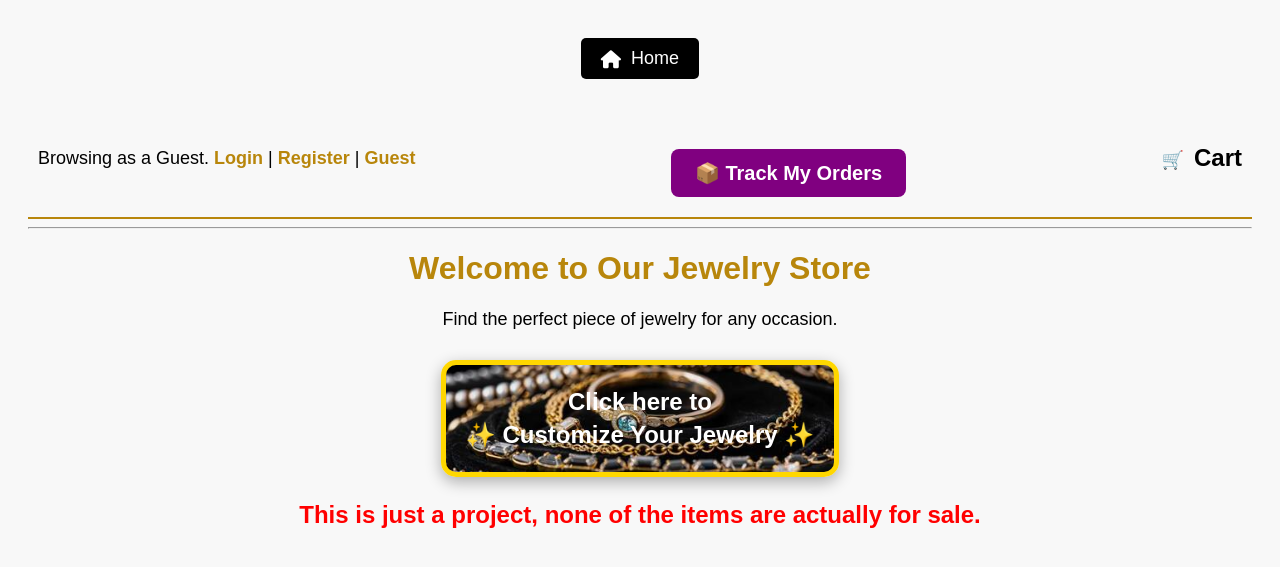
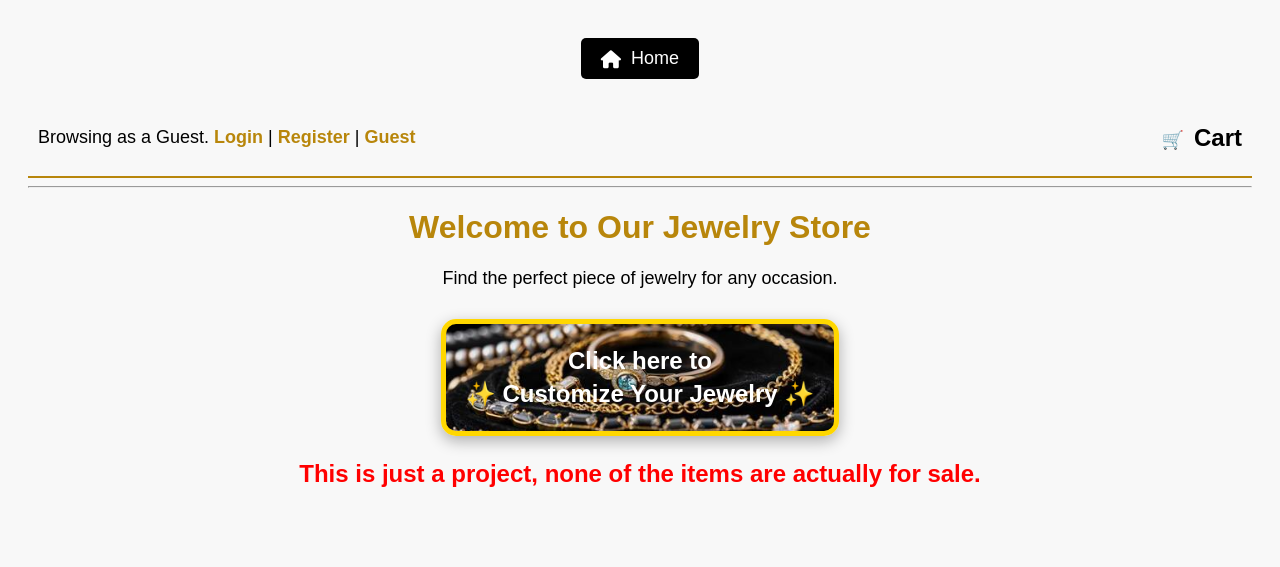
Before and after one commit to Fabiv121/jewelry_store, a Flask app: page / in a window 1280 px wide. Shown: the top 567 px of the page. Run offline with Flask 3, Linux system fonts and the light colour scheme.

Commit message:
Updated latest changes for jewelry_store

```diff
--- a/templates/index.html
+++ b/templates/index.html
@@ -37,16 +37,6 @@
         {% endif %}
     </div>
 
-    <!-- Track Orders Button -->
-<div style="text-align: center; margin-top: 30px;">
-    <a href="{{ url_for('tracking') }}" style="text-decoration: none;">
-        <button style="background-color: purple; color: white; font-size: 20px; padding: 12px 24px;
-                       border: none; border-radius: 8px; cursor: pointer; font-weight: bold;">
-            📦 Track My Orders
-        </button>
-    </a>
-</div>
-
     <!-- Cart Icon -->
     <div>
         <a href="{{ url_for('view_orders') }}" style="text-decoration: none; color: black;">
@@ -83,8 +73,6 @@
     </a>
 </div>
 
-
-
 <!-- Disclaimer Message -->
 <div style="text-align: center; margin-top: 20px;">
     <p style="font-size: 24px; font-weight: bold; color: red;">
```
Also changed, not shown: templates/customize.html (+2 -12 lines), 1 other file.
